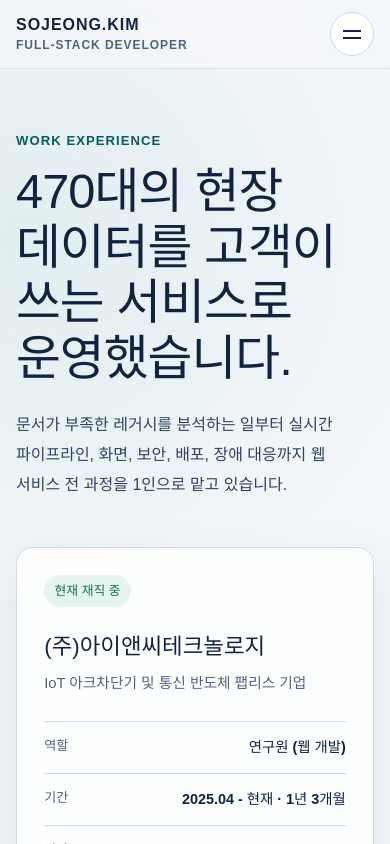
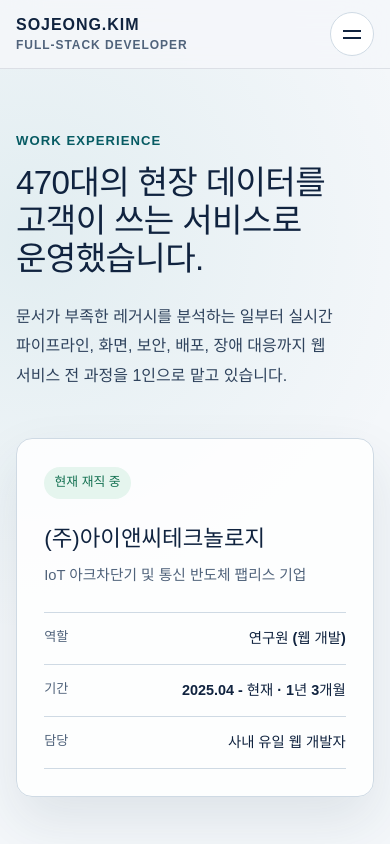
Before and after one commit to jammy0903/portfolio, a React (Vite) app: page /experience in a window 390 px wide. Shown: the top 844 px of the page. Built offline with nearby package versions, Linux system fonts and the light colour scheme; a web font is replaced by a local one.

Commit message:
style: reduce experience hero heading

```diff
--- a/src/detail-pages.css
+++ b/src/detail-pages.css
@@ -20,10 +20,18 @@
 .contact-hero h1 {
   margin-top: 0.7rem;
   color: var(--ink);
-  font-size: clamp(2.45rem, 5.4vw, 4.8rem);
   line-height: 1.14;
   letter-spacing: -0.02em;
   word-break: keep-all;
+}
+
+.career-hero__copy h1 {
+  font-size: clamp(1.95rem, 3.1vw, 2.9rem);
+}
+
+.about-hero h1,
+.contact-hero h1 {
+  font-size: clamp(2.45rem, 5.4vw, 4.8rem);
 }
 
 .career-hero__copy > p:last-child,
@@ -1201,7 +1209,10 @@
     padding: 62px 0 90px;
   }
 
-  .career-hero__copy h1,
+  .career-hero__copy h1 {
+    font-size: clamp(1.85rem, 8.5vw, 2.3rem);
+  }
+
   .about-hero h1,
   .contact-hero h1 {
     font-size: clamp(2.35rem, 12.5vw, 3.4rem);
```
